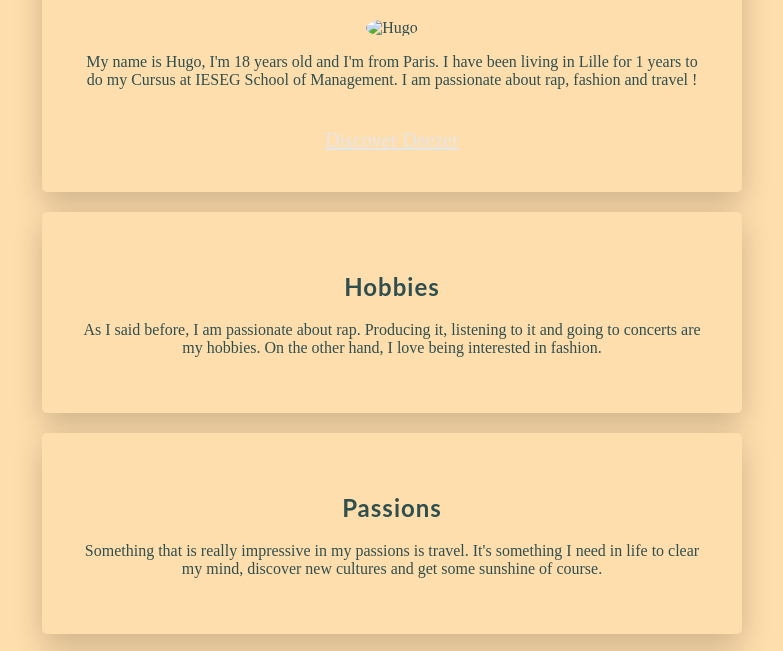
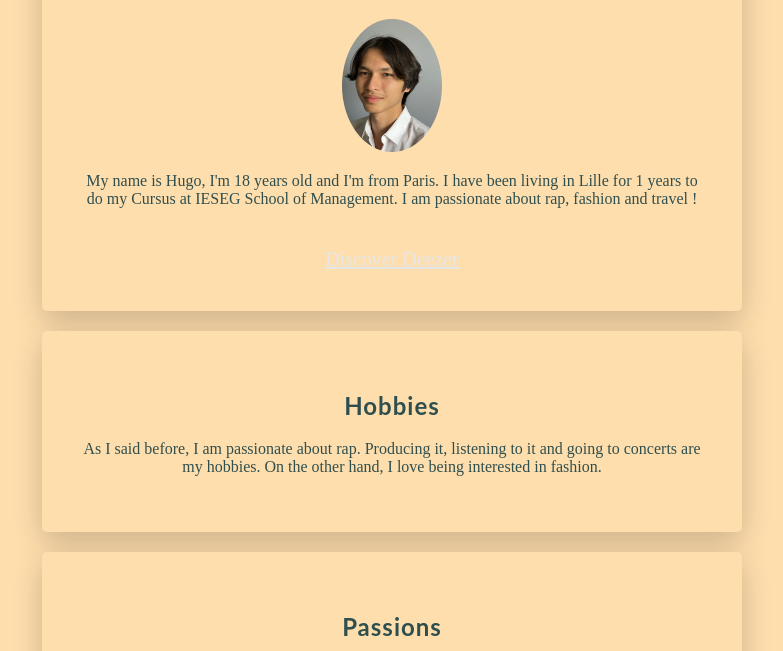
Before and after one commit to nhan-hugo/profile, a plain HTML site: page index.html in a window 1280 px wide. Shown: the part 143-794 px from the top of the page, without its empty margins (248-1031 px from the left). Drawn offline with Linux system fonts and the light colour scheme.

Commit message:
Update index.html

```diff
--- a/index.html
+++ b/index.html
@@ -13,7 +13,7 @@
 		<div class="container">
 			<div class="card-beige" id="introduction">
 				<h1>Hello, I am Hugo !  </h1>
-					<img src="Images/Profile.jpeg" class="img-circle" width="100px" alt="Hugo">
+					<img src="Images/Profile.jpg" class="img-circle" width="100px" alt="Hugo">
 				<p>
 					 My name is Hugo, I'm 18 years old and I'm from Paris. I have been living in Lille for 1 years to do my Cursus at IESEG School of Management. I am passionate about rap, fashion and travel !
 				</p>
```
